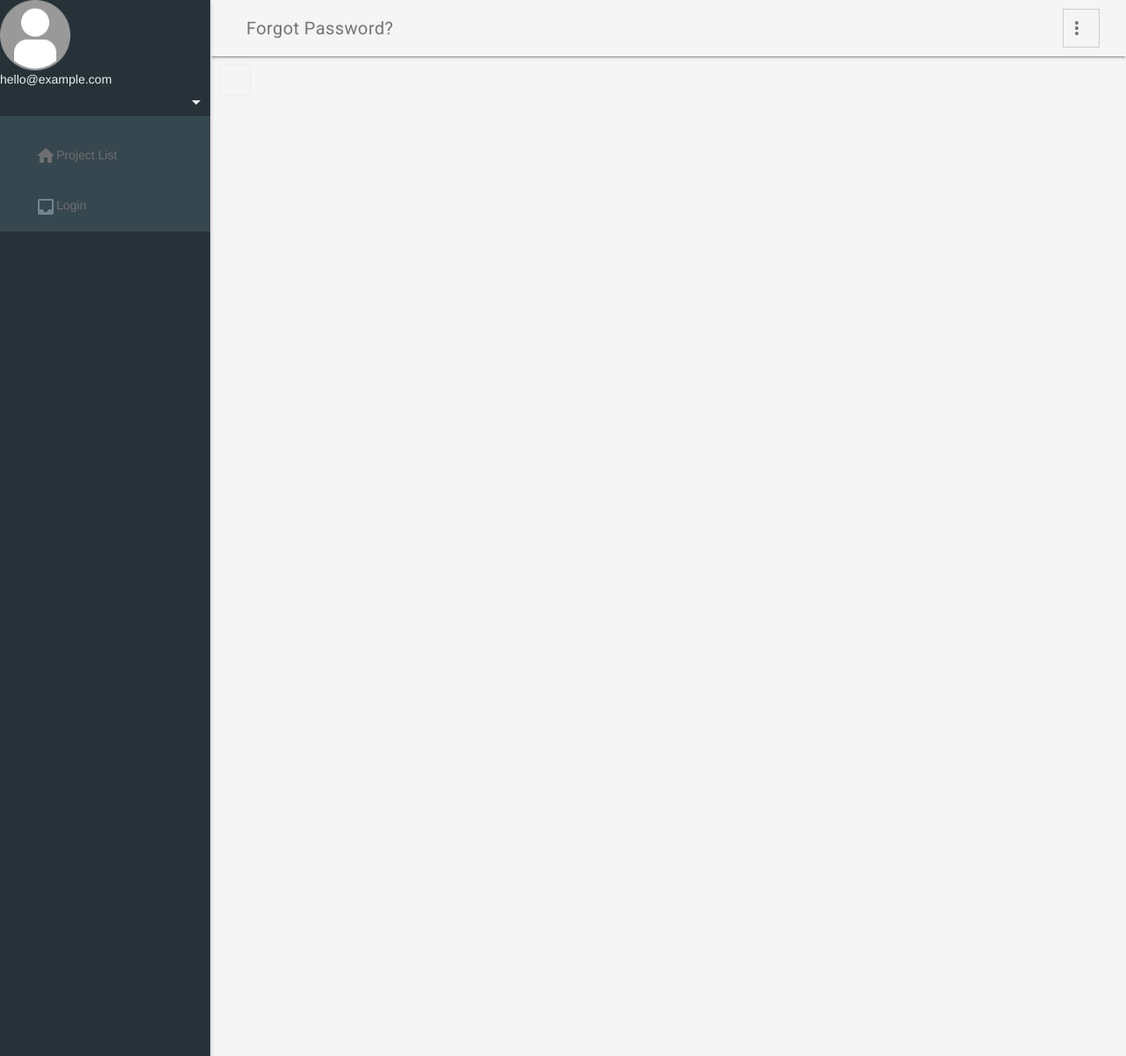
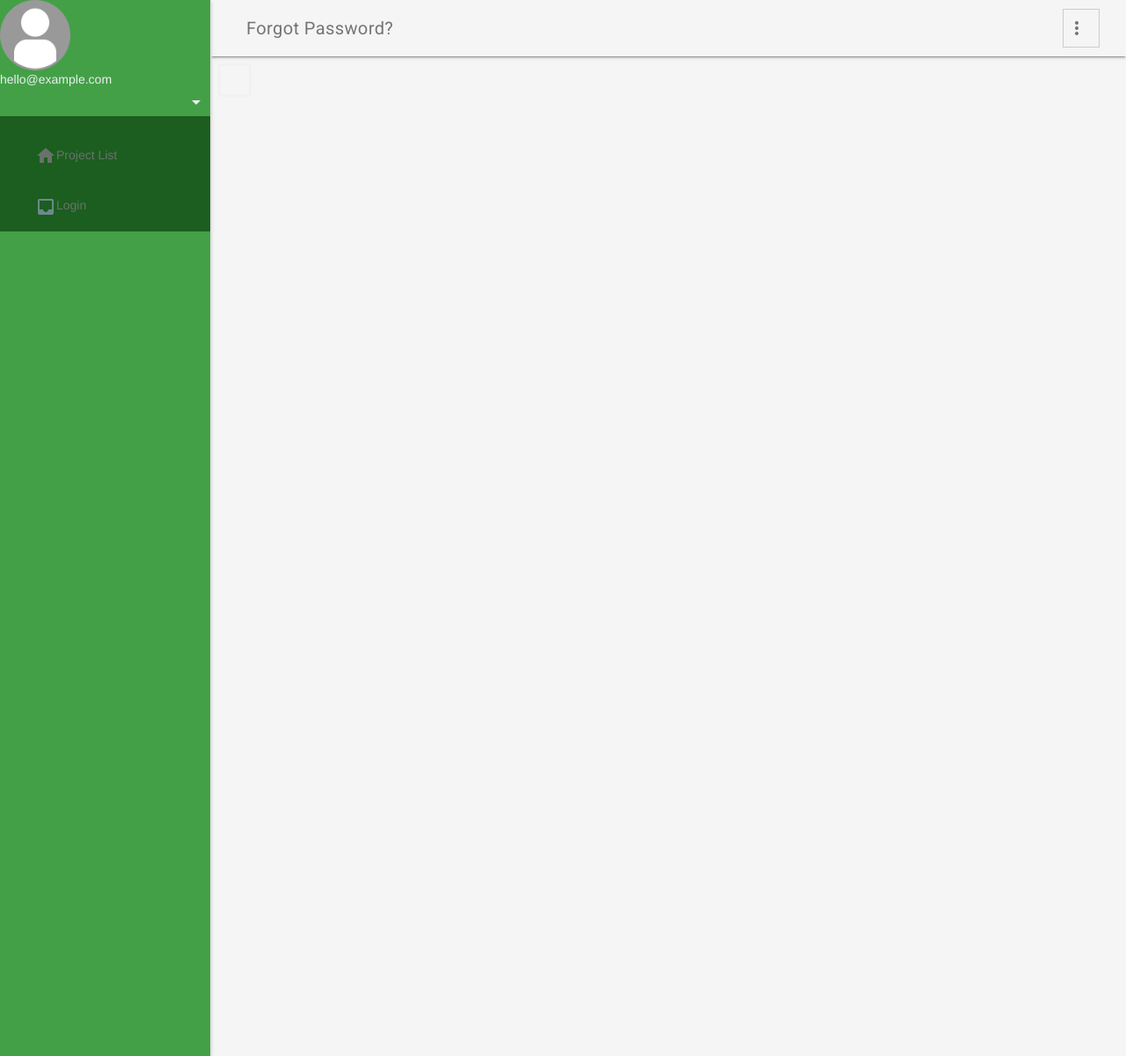
Before and after one commit to sudeepag/Junior-Design, a Flask app: page /forgot in a window 1280 px wide. Shown: the whole page at 88% size. Run offline with Flask 2, Linux system fonts and the light colour scheme; some libraries are stand-ins or nearby versions.

Commit message:
Changing color of dashboard.

```diff
--- a/app/templates/dashboard.html
+++ b/app/templates/dashboard.html
@@ -74,7 +74,7 @@
           </ul>
         </div>
       </header>
-      <div class="demo-drawer mdl-layout__drawer mdl-color--blue-grey-900 mdl-color-text--blue-grey-50">
+      <div class="demo-drawer mdl-layout__drawer mdl-color--green-600 mdl-color-text--blue-grey-50">
         <header class="demo-drawer-header">
           <img src="/static/images/defaultuser.png" class="demo-avatar" width="80" height="80">
           <div class="demo-avatar-dropdown">
@@ -91,7 +91,7 @@
             </ul>
           </div>
         </header>
-        <nav class="demo-navigation mdl-navigation mdl-color--blue-grey-800">
+        <nav class="demo-navigation mdl-navigation mdl-color--green-900">
           <a class="mdl-navigation__link" href="/main"><i class=".mdl-color-text--white material-icons" role="presentation">home</i>Project List</a>
           <!-- <a class="mdl-navigation__link" href=""><i class="mdl-color-text--blue-grey-400 material-icons" role="presentation">inbox</i>Note Jotting</a> -->
           <a class="mdl-navigation__link" href="/login"><i class="mdl-color-text--blue-grey-400 material-icons" role="presentation">inbox</i>Login</a>
```
